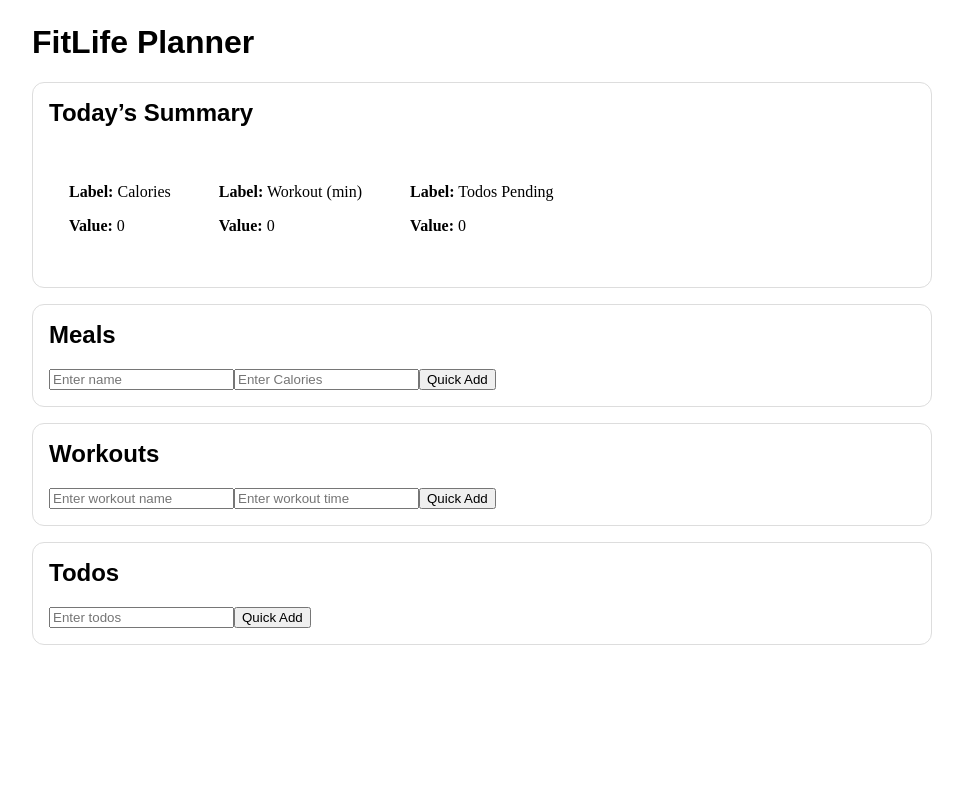
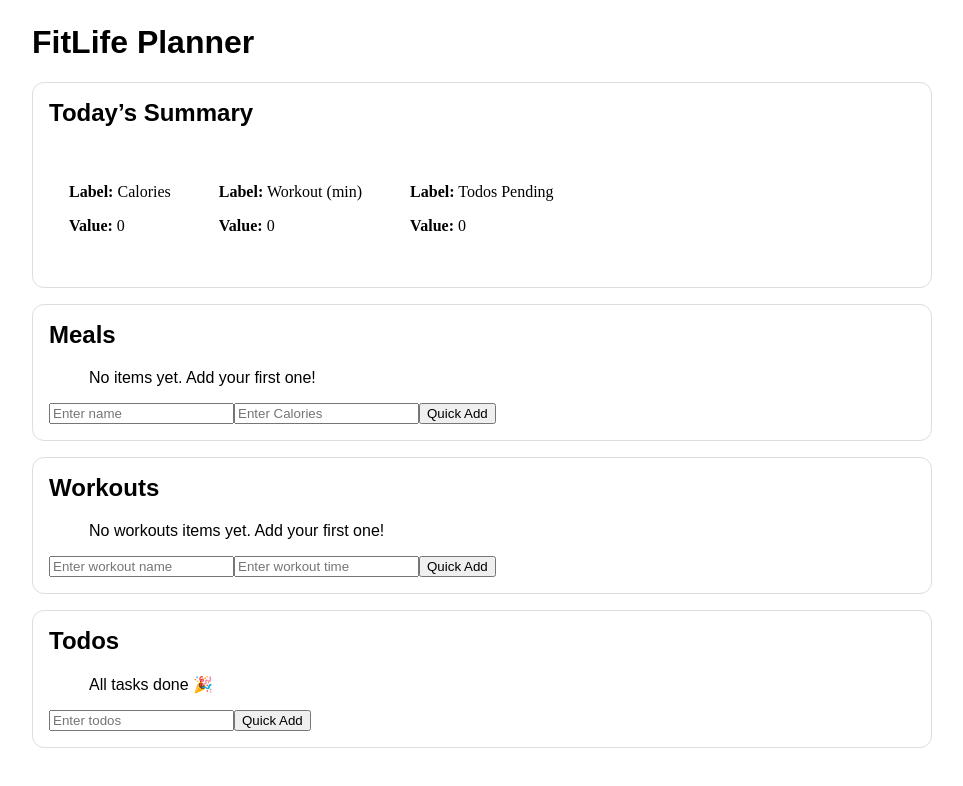
Before and after one commit to abhishek-rahul/react_projects, a React (Create React App) app in the folder fitlife-planner/: page / in a window 1280 px wide. Shown: the top 786 px of the page, without its empty margins (158-1121 px from the left). Built offline with nearby package versions, Linux system fonts and the light colour scheme.

Commit message:
Events, Conditional Rendering, Lists, Keys, Fragments

```diff
--- a/fitlife-planner/src/App.js
+++ b/fitlife-planner/src/App.js
@@ -118,6 +118,12 @@ function App() {
 
       <Section title="Meals">
         <ul>
+          {meals.length === 0 ? (
+            <>
+              <p>No items yet. Add your first one!</p>
+            </>
+          ) : (
+            <>
               {meals.map((m) => (
                 <li key={m.id}>
                   {m.name} — {m.calories} kcal
@@ -129,6 +135,8 @@ function App() {
                   </button>
                 </li>
               ))}
+            </>
+          )}
         </ul>
 
         <input
@@ -150,6 +158,12 @@ function App() {
 
       <Section title="Workouts">
         <ul>
+          {workouts.length === 0 ? (
+            <>
+              <p>No workouts items yet. Add your first one!</p>
+            </>
+          ) : (
+            <>
               {workouts.map((w) => (
                 <li key={w.id}>
                   {w.name} — {w.minutes} min
@@ -161,6 +175,8 @@ function App() {
                   </button>
                 </li>
               ))}
+            </>
+          )}
         </ul>
         <input
           type="text"
@@ -181,6 +197,12 @@ function App() {
 
       <Section title="Todos">
         <ul>
+          {todos.length === 0 ? (
+            <>
+              <p>All tasks done 🎉</p>
+            </>
+          ) : (
+            <>
               {todos.map((t) => (
                 <li key={t.id}>
                   {t.text}
@@ -192,6 +214,8 @@ function App() {
                   </button>
                 </li>
               ))}
+            </>
+          )}
         </ul>
 
         <input
```
Lines whose indentation alone changed are shown as unchanged.
